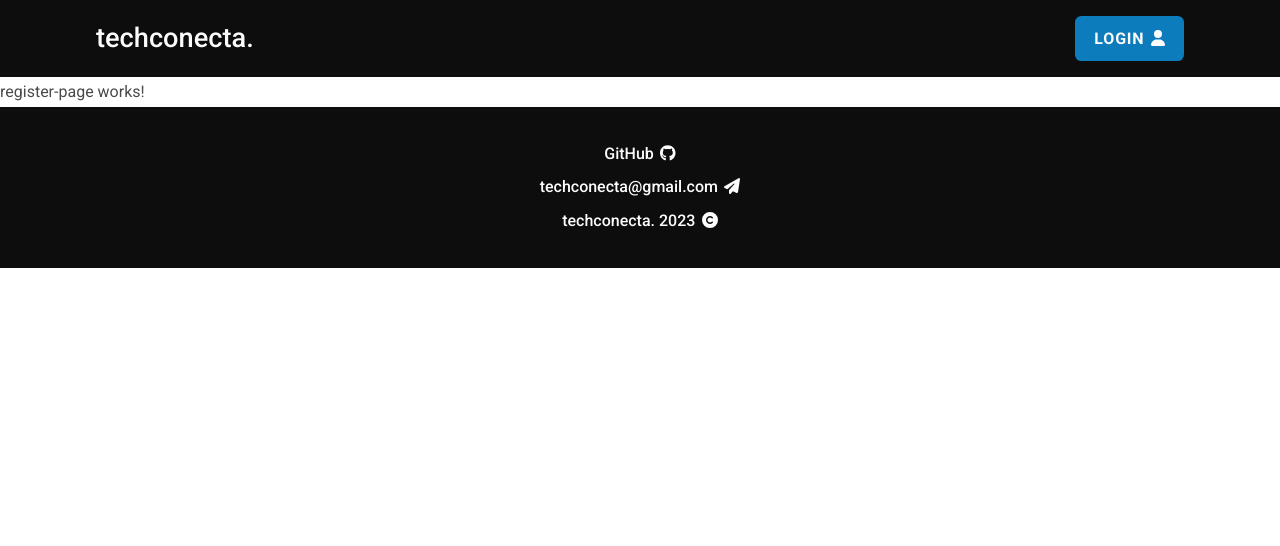
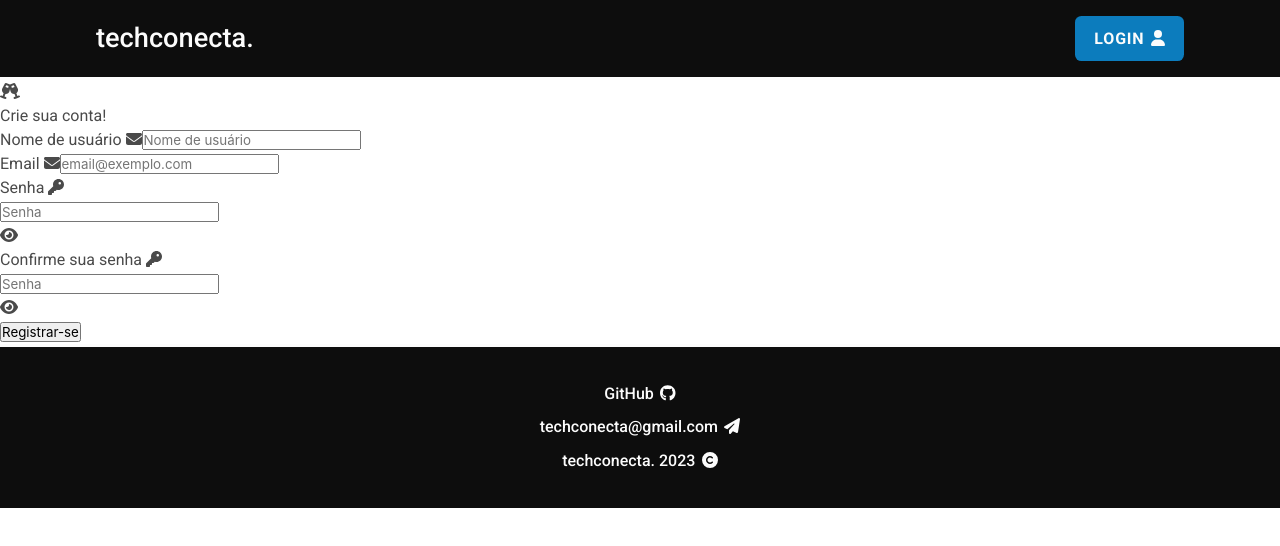
Before and after one commit to hfidelis/techconecta-prototype, an Angular app: page /register in a window 1280 px wide. Shown: the top 546 px of the page. Built offline with nearby package versions, Linux system fonts and the light colour scheme.

Commit message:
feat: added register-page placeholder template

```diff
--- a/src/app/components/pages/register-page/register-page.component.html
+++ b/src/app/components/pages/register-page/register-page.component.html
@@ -1 +1,152 @@
-<p>register-page works!</p>
+<main>
+  <section
+    class="form_wrapper"
+  >
+
+    <div
+      class="form_title"
+    >
+      <fa-icon [icon]="faChampagneGlasses" />
+      <h2>Crie sua conta!</h2>
+    </div>
+
+    <form
+      [formGroup]="registerForm"
+      #formDir="ngForm"
+      (ngSubmit)="submit()"
+      class="register_form"
+    >
+
+      <section class="input_section">
+
+        <label for="username">
+          Nome de usuário
+          <fa-icon [icon]="faEnvelope"/>
+        </label>
+
+        <input
+          type="text"
+          formControlName="username"
+          class="form_input"
+          id="username_input"
+          placeholder="Nome de usuário"
+        />
+
+        <div *ngIf="registerForm.invalid && formDir.submitted" class="form_error">
+          <small *ngIf="username.errors">
+            Insira um nome de no min. 3 e no max. 20 caracteres!
+            <fa-icon [icon]="faCircleExclamation"></fa-icon>
+          </small>
+        </div>
+
+      </section>
+
+      <section class="input_section">
+
+        <label for="register_email_input">
+          Email
+          <fa-icon [icon]="faEnvelope"/>
+        </label>
+
+        <input
+          type="text"
+          formControlName="email"
+          class="form_input"
+          id="register_email_input"
+          placeholder="email@exemplo.com"
+        />
+
+        <div *ngIf="registerForm.invalid && formDir.submitted" class="form_error">
+          <small *ngIf="email.errors">
+            Insira um e-mail válido!
+            <fa-icon [icon]="faCircleExclamation"></fa-icon>
+          </small>
+        </div>
+
+      </section>
+
+      <section class="input_section">
+
+        <label for="password">
+          Senha
+          <fa-icon [icon]="faKey"/>
+        </label>
+
+        <div class="passwordDiv">
+          <input
+            [type]="isPasswordVisible ? 'text' : 'password'"
+            formControlName="password"
+            class="form_input"
+            id="register_password_input"
+            placeholder="Senha"
+          />
+          <div
+            (click)="changePassword()"
+            class="eyeBtn"
+          >
+            <fa-icon
+            [icon]="isPasswordVisible ? faEyeSlash : faEye"
+            />
+          </div>
+        </div>
+
+        <div *ngIf="registerForm.invalid && formDir.submitted" class="form_error">
+          <small *ngIf="password.errors">
+            Insira uma senha de no min. 8 caracteres!
+            <fa-icon [icon]="faCircleExclamation"></fa-icon>
+          </small>
+        </div>
+
+      </section>
+
+      <section class="input_section">
+
+        <label for="register_confirm_password">
+          Confirme sua senha
+          <fa-icon [icon]="faKey"/>
+        </label>
+
+        <div class="passwordDiv">
+          <input
+            [type]="isConfirmPasswordVisible ? 'text' : 'password'"
+            formControlName="confirm_password"
+            class="form_input"
+            id="register_confirm_password"
+            placeholder="Senha"
+          />
+          <div
+            (click)="changeConfirmPassword()"
+            class="eyeBtn"
+          >
+            <fa-icon
+            [icon]="isConfirmPasswordVisible ? faEyeSlash : faEye"
+            />
+          </div>
+        </div>
+
+        <div *ngIf="registerForm.invalid && formDir.submitted" class="form_error">
+          <small *ngIf="password.errors">
+            Insira sua senha novamente!
+            <fa-icon [icon]="faCircleExclamation"></fa-icon>
+          </small>
+        </div>
+
+        <div *ngIf="mismatchPass" class="form_error">
+          <small>
+            As senhas precisam ser iguais!
+            <fa-icon [icon]="faCircleExclamation"></fa-icon>
+          </small>
+        </div>
+
+      </section>
+
+      <input
+        type="submit"
+        value="Registrar-se"
+        class="submitBtn"
+      />
+
+    </form>
+
+  </section>
+</main>
```
